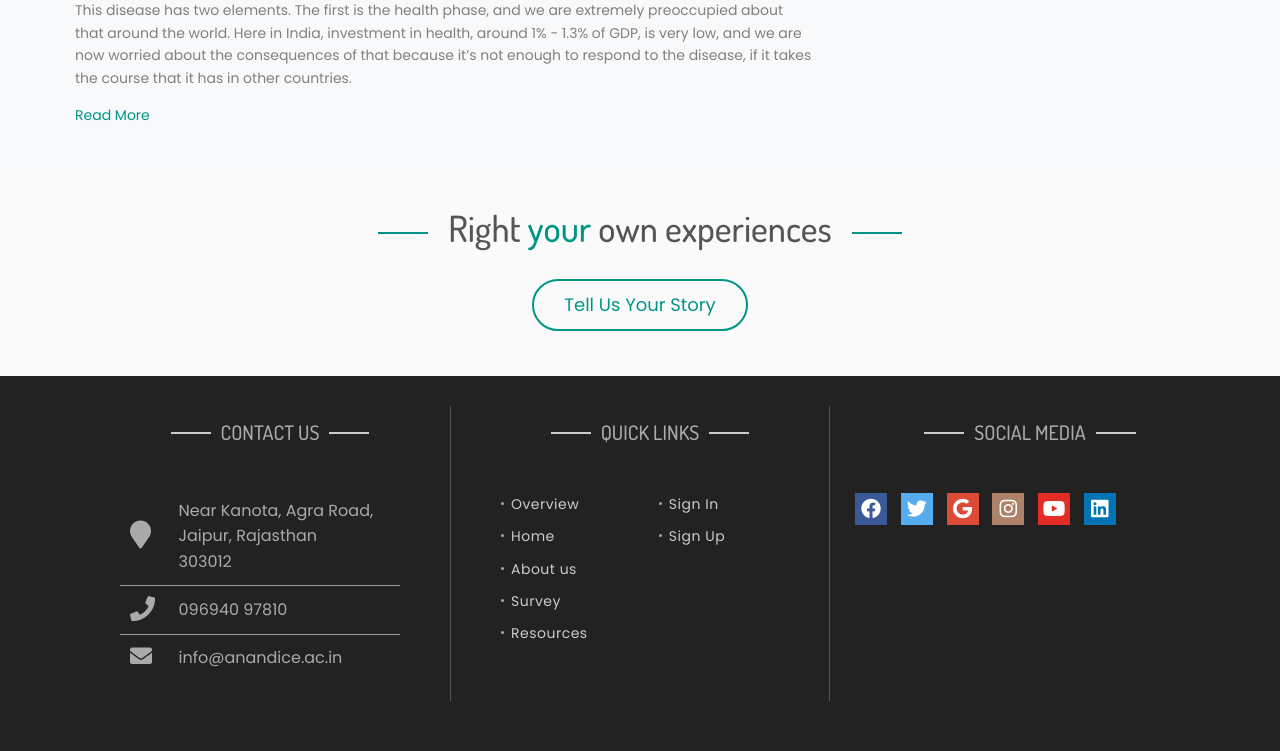
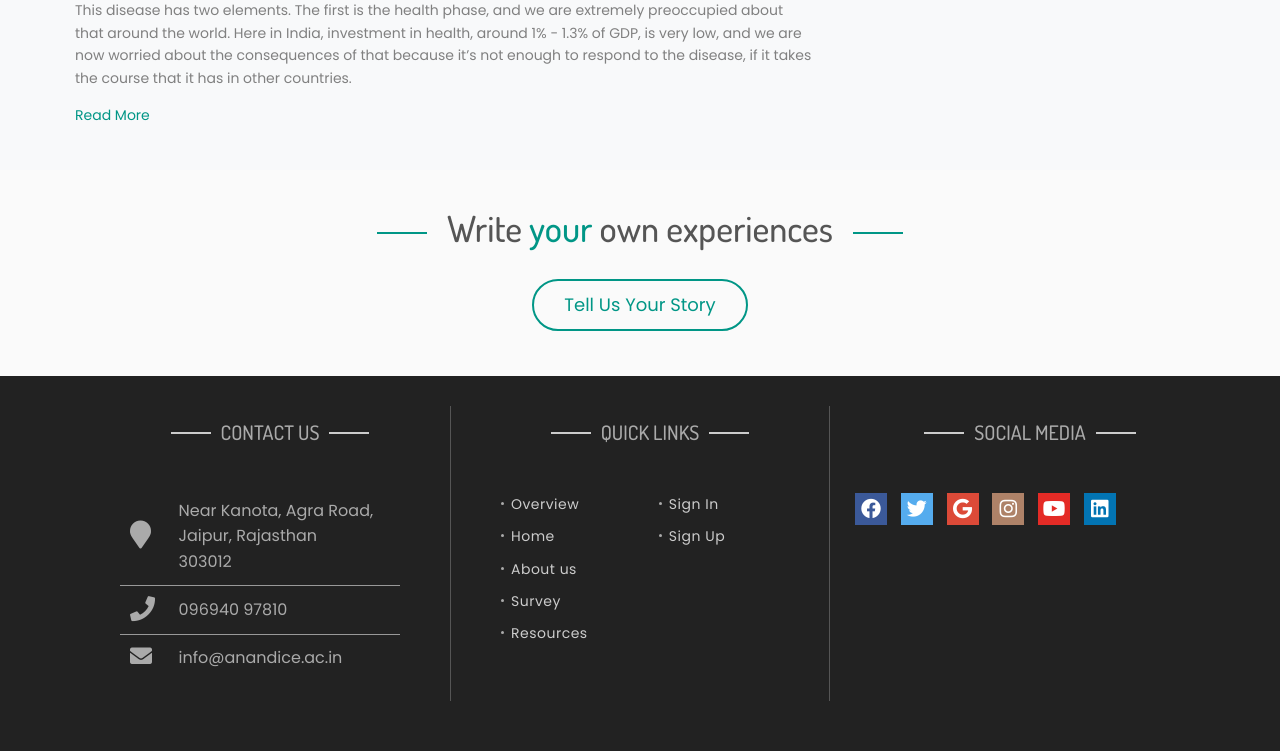
Before and after one commit to prateekamana/covid-deploy, a Django app: page /blogs/ in a window 1280 px wide. Shown: the part 2339-3090 px from the top of the page. Run offline with Django 3.2, Linux system fonts and the light colour scheme; some libraries are stand-ins or nearby versions; some web fonts are replaced.

Commit message:
Update blogs.html

```diff
--- a/main/templates/main/blogs.html
+++ b/main/templates/main/blogs.html
@@ -11,9 +11,7 @@
                 <div class="tbl animated fadeInDown">
                     <div class="tbl-row">
                         <!-- Start Header Logo Section -->
-                        <div class="tbl-cell hdr-logo">
-                            <a href="index.html"><img src="{% static 'media/images/Untitled.png' %}" alt="" style="width:50%;height:35%;position: relative;"></a>
-                        </div><!-- End Header Logo Section -->
+                        <!-- End Header Logo Section -->
                         <div class="tbl-cell hdr-menu">
                             <!-- Start Menu Section -->
                             <ul class="menu">
@@ -126,7 +124,7 @@
         <div class="action">
             <div class="layer-stretch">
                 <div class="layer-wrapper text-center">
-                    <div class="layer-ttl"><h4>Right <span class="text-primary">your</span> own experiences</h4></div>
+                    <div class="layer-ttl"><h4>Write <span class="text-primary">your</span> own experiences</h4></div>
 
                     <a href="#" class="btn btn-outline btn-primary btn-pill btn-outline-2x btn-lg mt-3">Tell Us Your Story</a>
                 </div>
```
